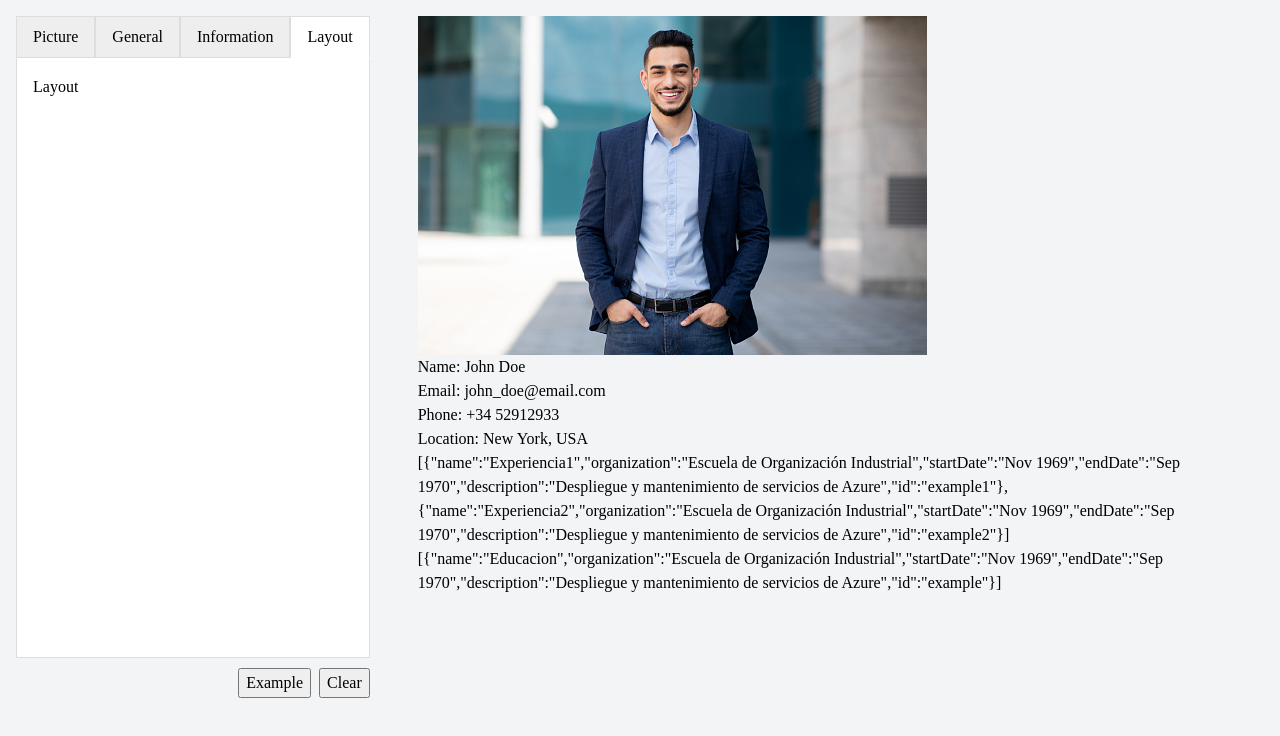
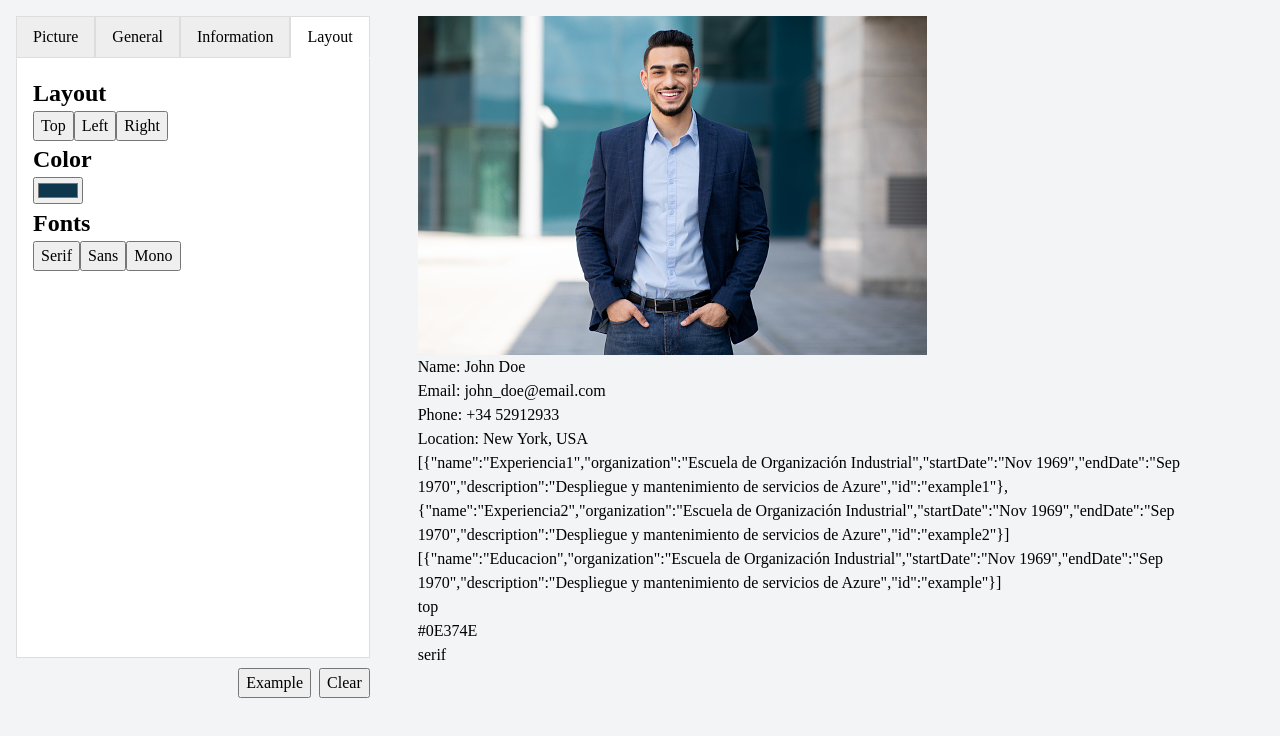
Before and after one commit to angelrcd/odin-cv-application, a React (Vite) app: page / in a window 1280 px wide. Both pictures are taken after a click on the button "Layout". Shown: the top 736 px of the page. Built offline with nearby package versions, Linux system fonts and the light colour scheme.

Commit message:
Pass style states to Layout component, can modify them in layout tab

```diff
--- a/src/components/App.jsx
+++ b/src/components/App.jsx
@@ -14,6 +14,11 @@ function App() {
   const generalState = { firstName, lastName, email, phone, location };
   const [experience, setExperience] = useState(EXAMPLE.experience);
   const [education, setEducation] = useState(EXAMPLE.education);
+  const [layout, setLayout] = useState("top");
+  const [color, setColor] = useState("#0E374E");
+  const [font, setFont] = useState("serif");
+  const styleData = [layout, color, font];
+  const styleHandlers = [setLayout, setColor, setFont];
 
   // Event Handlers
   const handleFirstNameChange = (newVal) => setfirstName(newVal);
@@ -40,12 +45,15 @@ function App() {
         onEducationChange={setEducation}
         experience={experience}
         onExperienceChange={setExperience}
+        styles={styleData}
+        styleHandlers={styleHandlers}
       />
       <Preview
         generalState={generalState}
         profilePic={profilePic}
         education={education}
         experience={experience}
+        styles={styleData}
       />
     </>
   );
--- a/src/components/Editor.jsx
+++ b/src/components/Editor.jsx
@@ -12,6 +12,8 @@ export default function Editor({
   onEducationChange,
   experience,
   onExperienceChange,
+  styles,
+  styleHandlers,
 }) {
   const [currentTab, setCurrentTab] = useState(0);
 
@@ -30,6 +32,8 @@ export default function Editor({
         onEducationChange={onEducationChange}
         experience={experience}
         onExperienceChange={onExperienceChange}
+        styles={styles}
+        styleHandlers={styleHandlers}
       />
     </div>
   );
--- a/src/components/EditorContainer.jsx
+++ b/src/components/EditorContainer.jsx
@@ -10,6 +10,8 @@ export default function EditorContainer({
   onEducationChange,
   experience,
   onExperienceChange,
+  styles,
+  styleHandlers,
 }) {
   return (
     <main>
@@ -22,6 +24,8 @@ export default function EditorContainer({
         onEducationChange={onEducationChange}
         experience={experience}
         onExperienceChange={onExperienceChange}
+        styles={styles}
+        styleHandlers={styleHandlers}
       />
       <EditorButtons
         onChangeProfile={onChangeProfile}
--- a/src/components/EditorForms.jsx
+++ b/src/components/EditorForms.jsx
@@ -14,6 +14,8 @@ export default function EditorForms({
   onEducationChange,
   experience,
   onExperienceChange,
+  styles,
+  styleHandlers,
 }) {
   const [informationDetailsOpen, setInformationDetailsOpen] = useState(null);
   const handleDetailsChange = (accordionToOpen) => {
@@ -48,7 +50,7 @@ export default function EditorForms({
         />
       );
     case 3:
-      return <Layout />;
+      return <Layout styles={styles} styleHandlers={styleHandlers} />;
     default:
       break;
   }
--- a/src/components/Preview.jsx
+++ b/src/components/Preview.jsx
@@ -3,8 +3,11 @@ export default function Preview({
   profilePic,
   education,
   experience,
+  styles,
 }) {
   const fullName = generalState.firstName + " " + generalState.lastName;
+  const [layout, color, font] = styles;
+
   return (
     <div>
       <img src={profilePic} alt="Profile pic" />
@@ -14,6 +17,9 @@ export default function Preview({
       <p>Location: {generalState.location}</p>
       <p>{JSON.stringify(experience)}</p>
       <p>{JSON.stringify(education)}</p>
+      <p>{layout}</p>
+      <p>{color}</p>
+      <p>{font}</p>
     </div>
   );
 }
--- a/src/components/tabs/Information.jsx
+++ b/src/components/tabs/Information.jsx
@@ -103,7 +103,9 @@ function AccordionContent({ summary, data, onDataChange, onEditToggle }) {
           />
         ))}
       </ul>
-      <button onClick={onEditToggle}>+ {summary}</button>
+      <button className="add-info-button primary-button" onClick={onEditToggle}>
+        Add {summary}
+      </button>
     </div>
   );
 }
@@ -193,7 +195,9 @@ function EditForm({ onEditToggle, data, onDataChange }) {
         <button onClick={onEditToggle} type="button">
           Cancel
         </button>
-        <button type="submit">Save</button>
+        <button className="primary-button" type="submit">
+          Save
+        </button>
       </div>
     </form>
   );
--- a/src/components/tabs/Layout.jsx
+++ b/src/components/tabs/Layout.jsx
@@ -1,7 +1,29 @@
-export default function Layout() {
+export default function Layout({ styles, styleHandlers }) {
+  const [layout, color, font] = styles;
+  const [setLayout, setColor, setFont] = styleHandlers;
+
   return (
     <section id="layout-form" role="tabpanel" className="editor-form">
-      Layout
+      <section>
+        <h2>Layout</h2>
+        <button onClick={() => setLayout("top")}>Top</button>
+        <button onClick={() => setLayout("left")}>Left</button>
+        <button onClick={() => setLayout("right")}>Right</button>
+      </section>
+      <section>
+        <h2>Color</h2>
+        <input
+          type="color"
+          value={color}
+          onChange={(e) => setColor(e.target.value)}
+        />
+      </section>
+      <section>
+        <h2>Fonts</h2>
+        <button onClick={() => setFont("serif")}>Serif</button>
+        <button onClick={() => setFont("sans")}>Sans</button>
+        <button onClick={() => setFont("mono")}>Mono</button>
+      </section>
     </section>
   );
 }
--- a/src/index.css
+++ b/src/index.css
@@ -35,6 +35,21 @@ body {
   display: flex;
   gap: 3rem;
   justify-content: space-around;
+}
+
+.primary-button {
+  background-color: #1095C1;
+  cursor: pointer;
+  font-weight: 600;
+  color: white;
+  border: none;
+  border-radius: 8px;
+  padding: 0.5rem 1rem;
+  transition: all 100ms ease-in-out;
+}
+
+.primary-button:hover {
+  background-color: hsl(195, 80%, 50%);
 }
 
 /* Tabs */
@@ -153,6 +168,12 @@ body {
   transform: rotate(90deg);
 }
 
+.add-info-button {
+  width: 100%;
+  margin-top: 1rem;
+
+}
+
 .data-item {
   display: flex;
   gap: 1rem;
```
